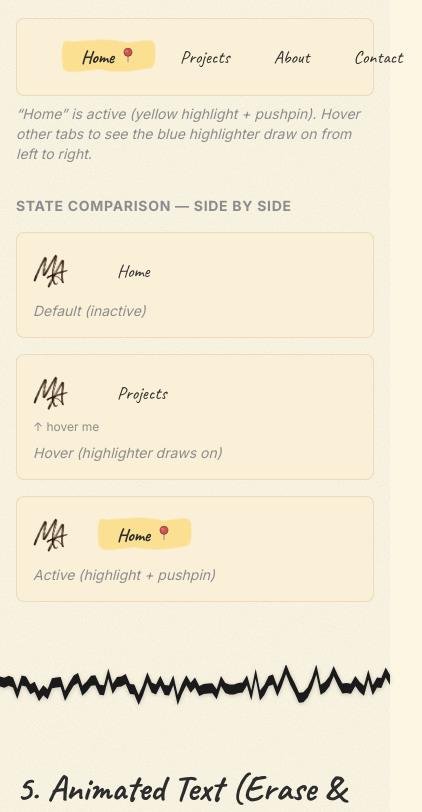
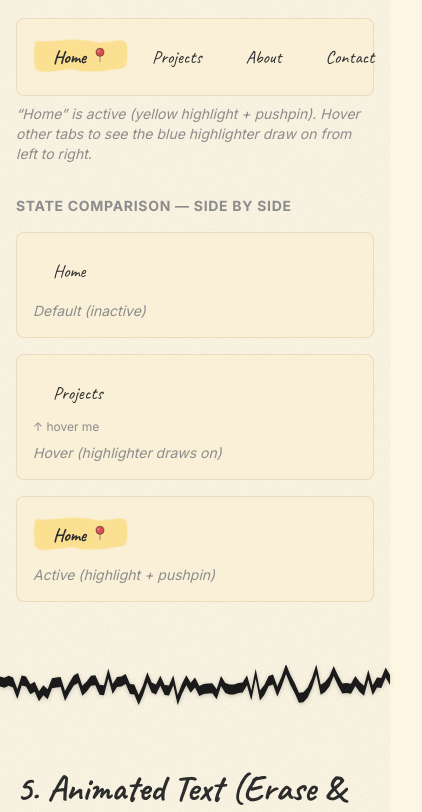
Before and after one commit to muhammad-moiz-ansari/paper-portfolio-website, a Next.js app: page /style-guide in a window 390 px wide. Shown: the part 5096-5908 px from the top of the page, 422 px wide, since content can reach past the window. Built offline with nearby package versions, Linux system fonts and the light colour scheme.

Commit message:
fix: Removed the duplicate logo + Fixed shadow effect of mobile navbar dropdown

```diff
--- a/src/app/page.tsx
+++ b/src/app/page.tsx
@@ -124,20 +124,16 @@ export default function Home() {
 
   return (
     <PencilCursor enableTrail>
-      {/* Sticky nav header — 3-column flex grid for perfect centering */}
+      {/* Sticky nav header — responsive grid: logo absolute-centers on mobile, far-left on desktop */}
       <header className="sticky top-0 z-50 flex items-center justify-between px-4 py-2 backdrop-blur-md border-b bg-[var(--bg)]/90 border-[var(--border-light)] min-h-[60px]">
-        {/* Left: Nav items (Desktop) or Mobile Toggle (Mobile) */}
-        <div className="flex-1 flex justify-start">
-          <div className="hidden md:flex">
-            <HighlightNav items={NAV_ITEMS} activeIndex={activeIndex} onItemClick={handleNavClick} />
-          </div>
-          <div className="flex md:hidden">
-            <MobileFoldNav items={NAV_ITEMS} activeIndex={activeIndex} onItemClick={handleNavClick} />
-          </div>
+        {/* Mobile Menu Toggle (Left on mobile, hidden on desktop) */}
+        <div className="flex md:hidden w-1/3 justify-start">
+          <MobileFoldNav items={NAV_ITEMS} activeIndex={activeIndex} onItemClick={handleNavClick} />
         </div>
 
-        {/* Center: Logo */}
-        <div className="flex-1 flex justify-center">
+        {/* EDIT: LOGO — single logo, absolute-centered on mobile, far-left on desktop */}
+        {/* Single Logo (Centered on mobile, Far-Left on desktop) */}
+        <div className="absolute left-1/2 -translate-x-1/2 md:static md:translate-x-0 md:flex md:w-1/3 md:justify-start z-50">
           <a
             href="#about"
             aria-label="Back to top"
@@ -152,8 +148,13 @@ export default function Home() {
           </a>
         </div>
 
-        {/* Right: Theme Toggle */}
-        <div className="flex-1 flex justify-end">
+        {/* Desktop Nav (Hidden on mobile, Centered on desktop) */}
+        <div className="hidden md:flex md:w-1/3 md:justify-center">
+          <HighlightNav items={NAV_ITEMS} activeIndex={activeIndex} onItemClick={handleNavClick} />
+        </div>
+
+        {/* Theme Toggle (Right) */}
+        <div className="flex w-1/3 justify-end z-50">
           <ThemeToggle />
         </div>
       </header>
--- a/src/components/highlight-nav.tsx
+++ b/src/components/highlight-nav.tsx
@@ -19,7 +19,6 @@
  */
 
 import React, { useState } from "react";
-import Image from "next/image";
 import { PushPin } from "./push-pin";
 import { useTheme } from "@/lib/theme-context";
 
@@ -88,35 +87,6 @@ export function HighlightNav({ items, activeIndex = 0, className = "", onItemCli
 
   return (
     <nav className={`flex items-center gap-1 ${className}`}>
-      {/* MA Logo */}
-      <a
-        href="#about"
-        aria-label="Back to top"
-        className="mr-6 flex items-center hover:opacity-70 transition-opacity"
-        onClick={(e) => {
-          e.preventDefault();
-          // Smooth scroll to the about section
-          document.querySelector("#about")?.scrollIntoView({ behavior: "smooth" });
-        }}
-      >
-        {/* Shows ONLY in light (paper) mode */}
-        <Image
-          src="/ma-logo-light.png"
-          alt="Moiz Ansari Logo"
-          width={36}
-          height={36}
-          className={`w-9 h-9 object-contain ${isChalkboard ? "hidden" : "block"}`}
-        />
-        {/* Shows ONLY in dark (chalkboard) mode */}
-        <Image
-          src="/ma-logo-dark.png"
-          alt="Moiz Ansari Logo"
-          width={36}
-          height={36}
-          className={`w-9 h-9 object-contain ${isChalkboard ? "block" : "hidden"}`}
-        />
-      </a>
-
       {/* Nav items */}
       {items.map((item, i) => {
         const isActive = i === activeIndex;
--- a/src/components/mobile-fold-nav.tsx
+++ b/src/components/mobile-fold-nav.tsx
@@ -186,18 +186,6 @@ export function MobileFoldNav({
           className="absolute top-full left-1/2 -translate-x-1/2 mt-2 z-40"
           style={{ width: "min(280px, calc(100vw - 32px))", perspective: "1200px" }}
         >
-          {/* Backdrop shadow under the whole dropdown */}
-          <div
-            className="absolute inset-0 rounded-sm pointer-events-none"
-            style={{
-              boxShadow: isChalkboard
-                ? "0 8px 32px rgba(0,0,0,0.5)"
-                : "0 8px 32px rgba(0,0,0,0.15)",
-              borderRadius: "4px",
-            }}
-            aria-hidden="true"
-          />
-
           {items.map((item, i) => {
             const isActive = i === activeIndex;
             const isHovered = i === hoveredIndex && !isActive;
@@ -229,7 +217,7 @@ export function MobileFoldNav({
                 <a
                   href={item.href}
                   className={`
-                    relative block w-full text-center py-3.5 px-6
+                    relative flex items-center justify-center w-full py-3.5 px-6
                     text-lg font-[family-name:var(--font-hand)]
                     transition-colors duration-200
                     ${isActive ? "font-bold" : "font-medium"}
@@ -246,6 +234,7 @@ export function MobileFoldNav({
                     borderRight: `1px solid ${panelBorder}`,
                     borderTop: isFirst ? `1px solid ${panelBorder}` : "none",
                     borderBottom: `1px solid ${panelBorder}`,
+                    boxShadow: isChalkboard ? "0 4px 12px rgba(0,0,0,0.4)" : "0 4px 12px rgba(0,0,0,0.12)",
                   }}
                   onClick={(e) => {
                     e.preventDefault();
```
Also changed, not shown: EDITING-GUIDE.txt.
